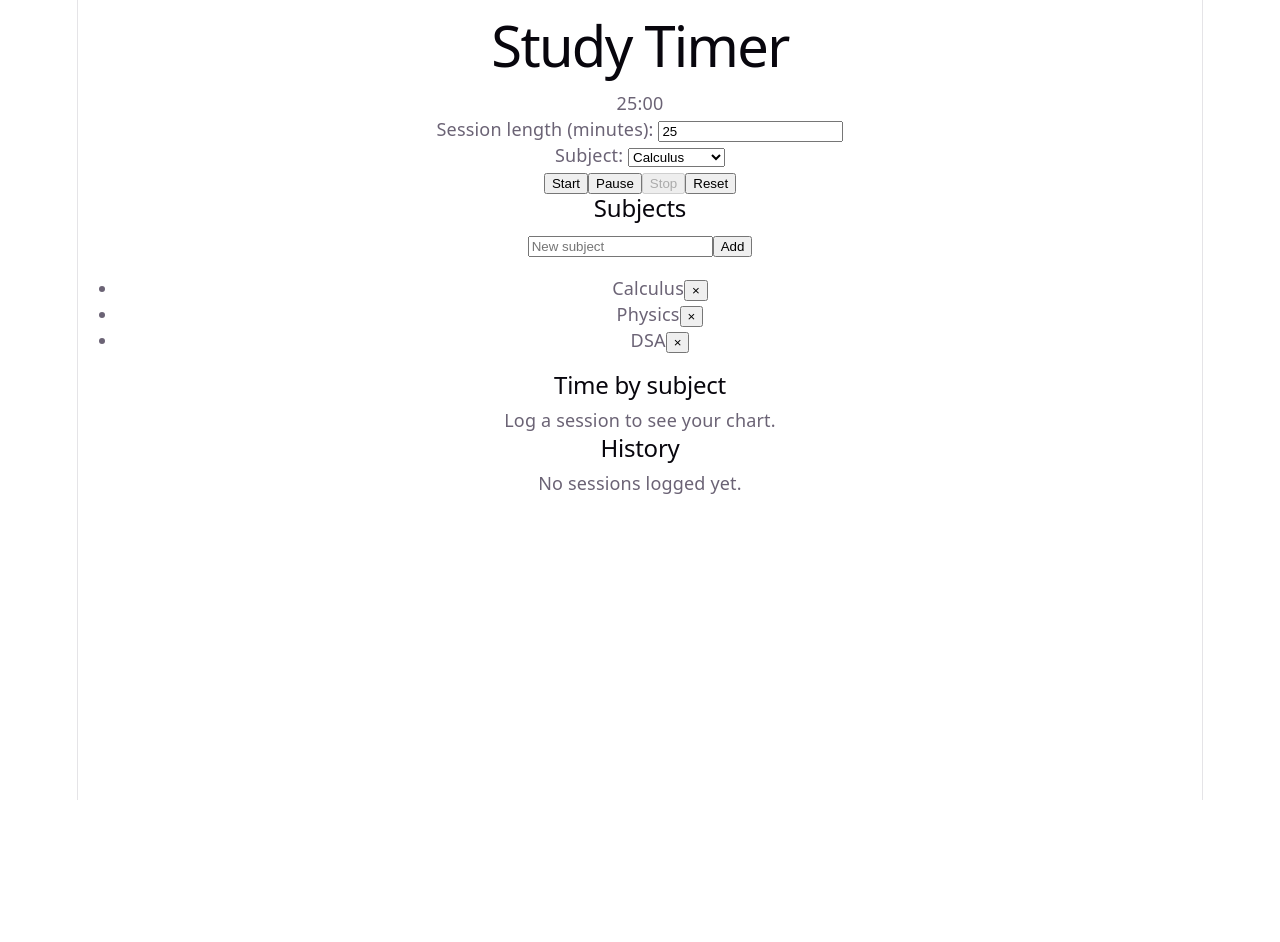
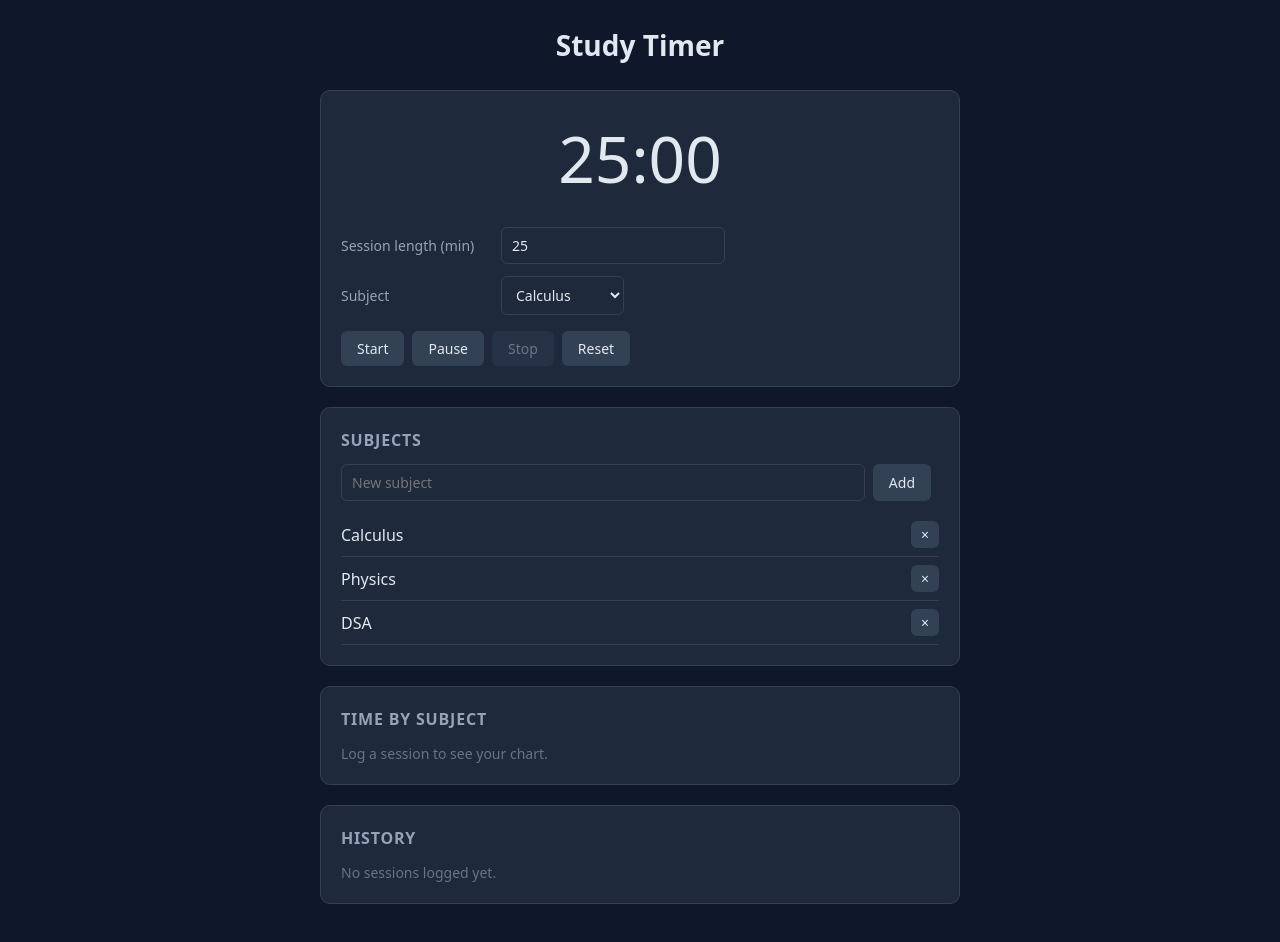
Before and after one commit to shibasischatterjee1208/study-timer, a React (Vite) app: page / in a window 1280 px wide. Shown: the top 942 px of the page. Before the commit the page ends 800 px from the top, so only its background shows below. Built offline with nearby package versions, Linux system fonts and the light colour scheme.

Commit message:
Add styling

```diff
--- a/src/App.css
+++ b/src/App.css
@@ -0,0 +1,115 @@
+.app {
+  max-width: 640px;
+  margin: 0 auto;
+}
+
+.card {
+  background: #1e293b;
+  border: 1px solid #334155;
+  border-radius: 10px;
+  padding: 20px;
+  margin-bottom: 20px;
+}
+
+.clock {
+  font-size: 64px;
+  font-weight: 300;
+  text-align: center;
+  font-variant-numeric: tabular-nums;
+  margin-bottom: 20px;
+}
+
+.field {
+  display: flex;
+  align-items: center;
+  gap: 10px;
+  margin-bottom: 12px;
+}
+
+.field label {
+  color: #94a3b8;
+  font-size: 14px;
+  min-width: 150px;
+}
+
+.controls {
+  margin-top: 16px;
+}
+
+.subject-row {
+  display: flex;
+  justify-content: space-between;
+  align-items: center;
+  padding: 8px 0;
+  border-bottom: 1px solid #334155;
+}
+
+.subject-row button {
+  padding: 4px 10px;
+  margin: 0;
+}
+
+.add-row {
+  display: flex;
+  gap: 8px;
+  margin-bottom: 12px;
+}
+
+.add-row input {
+  flex: 1;
+}
+
+.bar-track {
+  background: #334155;
+  height: 22px;
+  border-radius: 4px;
+  overflow: hidden;
+}
+
+.bar-fill {
+  background: #4ade80;
+  height: 100%;
+  border-radius: 4px;
+}
+
+.bar-label {
+  font-size: 14px;
+  margin-bottom: 6px;
+  color: #cbd5e1;
+}
+
+.bar-group {
+  margin-bottom: 14px;
+}
+
+.session-row {
+  padding: 8px 0;
+  border-bottom: 1px solid #334155;
+  font-size: 14px;
+}
+
+.muted {
+  color: #64748b;
+  font-size: 14px;
+}
+
+.overlay {
+  position: fixed;
+  inset: 0;
+  background: rgba(0, 0, 0, 0.6);
+  display: flex;
+  align-items: center;
+  justify-content: center;
+}
+
+.dialog {
+  background: #1e293b;
+  border: 1px solid #334155;
+  border-radius: 10px;
+  padding: 24px;
+  max-width: 380px;
+}
+
+.dialog p {
+  margin-bottom: 16px;
+}
--- a/src/App.jsx
+++ b/src/App.jsx
@@ -1,4 +1,5 @@
 import { useState, useEffect } from "react"
+import "./App.css"
 import TimerDisplay from "./components/TimerDisplay"
 import TimerControls from "./components/TimerControls"
 import SubjectManager from "./components/SubjectManager"
@@ -112,9 +113,10 @@ function App() {
   }
 
     return (
-    <div>
+    <div className="app">
       <h1>Study Timer</h1>
 
+      <div className="card">
         <TimerDisplay secondsLeft={secondsLeft} />
 
         <TimerControls
@@ -129,7 +131,9 @@ function App() {
           onStop={handleStop}
           onReset={handleReset}
         />
+      </div>
 
+      <div className="card">
         <SubjectManager
           subjects={subjects}
           newSubject={newSubject}
@@ -137,14 +141,19 @@ function App() {
           onAddSubject={handleAddSubject}
           onRemoveSubject={handleRemoveSubject}
         />
+      </div>
 
+      <div className="card">
         <SubjectChart
           totalsBySubject={totalsBySubject}
           maxSeconds={maxSeconds}
           hasSessions={sessions.length > 0}
         />
+      </div>
 
+      <div className="card">
         <SessionHistory sessions={sessions} totalSeconds={totalSeconds} />
+      </div>
 
       <ConfirmDialog
         subject={pendingRemoval}
--- a/src/components/ConfirmDialog.jsx
+++ b/src/components/ConfirmDialog.jsx
@@ -2,10 +2,12 @@ function ConfirmDialog({ subject, onConfirm, onCancel }) {
   if (subject === null) return null
 
   return (
-    <div>
-      <p>Are you sure you want to remove "{subject}"?</p>
-      <button onClick={onConfirm}>Yes, remove</button>
-      <button onClick={onCancel}>Cancel</button>
+    <div className="overlay">
+      <div className="dialog">
+        <p>Are you sure you want to remove "{subject}"?</p>
+        <button onClick={onConfirm}>Yes, remove</button>
+        <button onClick={onCancel}>Cancel</button>
+      </div>
     </div>
   )
 }
--- a/src/components/SessionHistory.jsx
+++ b/src/components/SessionHistory.jsx
@@ -3,7 +3,7 @@ function SessionHistory({ sessions, totalSeconds }) {
     return (
       <div>
         <h2>History</h2>
-        <p>No sessions logged yet.</p>
+        <p className="muted">No sessions logged yet.</p>
       </div>
     )
   }
@@ -11,13 +11,13 @@ function SessionHistory({ sessions, totalSeconds }) {
   return (
     <div>
       <h2>History</h2>
-      <p>
+      <p className="muted">
         Total: {Math.floor(totalSeconds / 60)}m {totalSeconds % 60}s across{" "}
         {sessions.length} sessions
       </p>
       <ul>
         {sessions.map(session => (
-          <li key={session.id}>
+          <li key={session.id} className="session-row">
             {session.subject} — {Math.floor(session.seconds / 60)}m{" "}
             {session.seconds % 60}s — {session.completedAt}
           </li>
--- a/src/components/SubjectChart.jsx
+++ b/src/components/SubjectChart.jsx
@@ -4,21 +4,18 @@ function SubjectChart({ totalsBySubject, maxSeconds, hasSessions }) {
       <h2>Time by subject</h2>
 
       {!hasSessions ? (
-        <p>Log a session to see your chart.</p>
+        <p className="muted">Log a session to see your chart.</p>
       ) : (
         <div>
           {totalsBySubject.map(({ subject, seconds }) => (
-            <div key={subject} style={{ marginBottom: "8px" }}>
-              <div>
+            <div key={subject} className="bar-group">
+              <div className="bar-label">
                 {subject} — {Math.floor(seconds / 60)}m {seconds % 60}s
               </div>
-              <div style={{ background: "#333", height: "20px", width: "100%" }}>
+              <div className="bar-track">
                 <div
-                  style={{
-                    background: "#4ade80",
-                    height: "100%",
-                    width: `${(seconds / maxSeconds) * 100}%`
-                  }}
+                  className="bar-fill"
+                  style={{ width: `${(seconds / maxSeconds) * 100}%` }}
                 />
               </div>
             </div>
--- a/src/components/SubjectManager.jsx
+++ b/src/components/SubjectManager.jsx
@@ -9,7 +9,7 @@ function SubjectManager({
     <div>
       <h2>Subjects</h2>
 
-      <div>
+      <div className="add-row">
         <input
           value={newSubject}
           onChange={onNewSubjectChange}
@@ -20,8 +20,8 @@ function SubjectManager({
 
       <ul>
         {subjects.map(s => (
-          <li key={s}>
-            {s}
+          <li key={s} className="subject-row">
+            <span>{s}</span>
             <button onClick={() => onRemoveSubject(s)}>×</button>
           </li>
         ))}
--- a/src/components/TimerControls.jsx
+++ b/src/components/TimerControls.jsx
@@ -12,8 +12,8 @@ function TimerControls({
 }) {
   return (
     <div>
-      <div>
-        <label>Session length (minutes): </label>
+      <div className="field">
+        <label>Session length (min)</label>
         <input
           type="number"
           min="1"
@@ -23,8 +23,8 @@ function TimerControls({
         />
       </div>
 
-      <div>
-        <label>Subject: </label>
+      <div className="field">
+        <label>Subject</label>
         <select value={selected} onChange={onSelectChange}>
           <option value="">-- pick one --</option>
           {subjects.map(s => (
@@ -33,7 +33,7 @@ function TimerControls({
         </select>
       </div>
 
-      <div>
+      <div className="controls">
         <button onClick={onStart} disabled={selected === "" || status === "running"}>
           Start
         </button>
--- a/src/components/TimerDisplay.jsx
+++ b/src/components/TimerDisplay.jsx
@@ -3,7 +3,9 @@ function TimerDisplay({ secondsLeft }) {
   const seconds = secondsLeft % 60
 
   return (
-    <p>{minutes}:{String(seconds).padStart(2, "0")}</p>
+    <div className="clock">
+      {minutes}:{String(seconds).padStart(2, "0")}
+    </div>
   )
 }
 
--- a/src/index.css
+++ b/src/index.css
@@ -1,111 +1,66 @@
-:root {
-  --text: #6b6375;
-  --text-h: #08060d;
-  --bg: #fff;
-  --border: #e5e4e7;
-  --code-bg: #f4f3ec;
-  --accent: #aa3bff;
-  --accent-bg: rgba(170, 59, 255, 0.1);
-  --accent-border: rgba(170, 59, 255, 0.5);
-  --social-bg: rgba(244, 243, 236, 0.5);
-  --shadow:
-    rgba(0, 0, 0, 0.1) 0 10px 15px -3px, rgba(0, 0, 0, 0.05) 0 4px 6px -2px;
-
-  --sans: system-ui, 'Segoe UI', Roboto, sans-serif;
-  --heading: system-ui, 'Segoe UI', Roboto, sans-serif;
-  --mono: ui-monospace, Consolas, monospace;
-
-  font: 18px/145% var(--sans);
-  letter-spacing: 0.18px;
-  color-scheme: light dark;
-  color: var(--text);
-  background: var(--bg);
-  font-synthesis: none;
-  text-rendering: optimizeLegibility;
-  -webkit-font-smoothing: antialiased;
-  -moz-osx-font-smoothing: grayscale;
-
-  @media (max-width: 1024px) {
-    font-size: 16px;
-  }
-}
-
-@media (prefers-color-scheme: dark) {
-  :root {
-    --text: #9ca3af;
-    --text-h: #f3f4f6;
-    --bg: #16171d;
-    --border: #2e303a;
-    --code-bg: #1f2028;
-    --accent: #c084fc;
-    --accent-bg: rgba(192, 132, 252, 0.15);
-    --accent-border: rgba(192, 132, 252, 0.5);
-    --social-bg: rgba(47, 48, 58, 0.5);
-    --shadow:
-      rgba(0, 0, 0, 0.4) 0 10px 15px -3px, rgba(0, 0, 0, 0.25) 0 4px 6px -2px;
-  }
-
-  #social .button-icon {
-    filter: invert(1) brightness(2);
-  }
+* {
+  box-sizing: border-box;
+  margin: 0;
+  padding: 0;
 }
 
 body {
-  margin: 0;
+  font-family: system-ui, -apple-system, "Segoe UI", sans-serif;
+  background: #0f172a;
+  color: #e2e8f0;
+  line-height: 1.5;
+  padding: 24px 16px;
 }
 
-#root {
-  width: 1126px;
-  max-width: 100%;
-  margin: 0 auto;
-  text-align: center;
-  border-inline: 1px solid var(--border);
-  min-height: 100svh;
-  display: flex;
-  flex-direction: column;
-  box-sizing: border-box;
+button {
+  font-family: inherit;
+  font-size: 14px;
+  padding: 8px 16px;
+  margin-right: 8px;
+  border: none;
+  border-radius: 6px;
+  background: #334155;
+  color: #e2e8f0;
+  cursor: pointer;
 }
 
-h1,
-h2 {
-  font-family: var(--heading);
-  font-weight: 500;
-  color: var(--text-h);
+button:hover:not(:disabled) {
+  background: #475569;
+}
+
+button:disabled {
+  opacity: 0.4;
+  cursor: not-allowed;
+}
+
+input, select {
+  font-family: inherit;
+  font-size: 14px;
+  padding: 8px 10px;
+  border: 1px solid #334155;
+  border-radius: 6px;
+  background: #1e293b;
+  color: #e2e8f0;
+}
+
+input:disabled {
+  opacity: 0.5;
 }
 
 h1 {
-  font-size: 56px;
-  letter-spacing: -1.68px;
-  margin: 32px 0;
-  @media (max-width: 1024px) {
-    font-size: 36px;
-    margin: 20px 0;
-  }
-}
-h2 {
-  font-size: 24px;
-  line-height: 118%;
-  letter-spacing: -0.24px;
-  margin: 0 0 8px;
-  @media (max-width: 1024px) {
-    font-size: 20px;
-  }
-}
-p {
-  margin: 0;
+  font-size: 28px;
+  margin-bottom: 24px;
+  text-align: center;
 }
 
-code,
-.counter {
-  font-family: var(--mono);
-  display: inline-flex;
-  border-radius: 4px;
-  color: var(--text-h);
+h2 {
+  font-size: 16px;
+  text-transform: uppercase;
+  letter-spacing: 0.05em;
+  color: #94a3b8;
+  margin-bottom: 12px;
 }
 
-code {
-  font-size: 15px;
-  line-height: 135%;
-  padding: 4px 8px;
-  background: var(--code-bg);
+ul {
+  list-style: none;
 }
```
Lines whose indentation alone changed are shown as unchanged.
